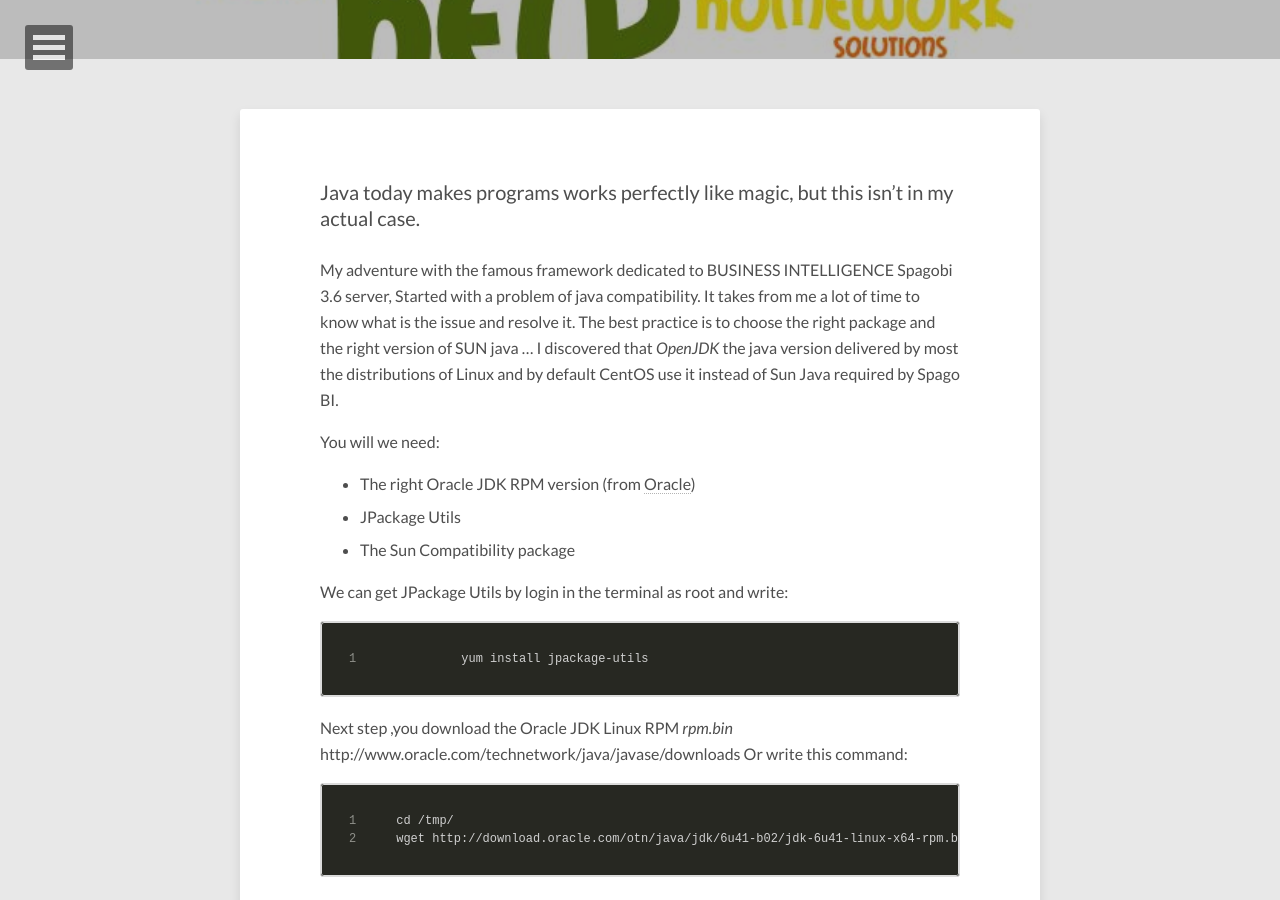
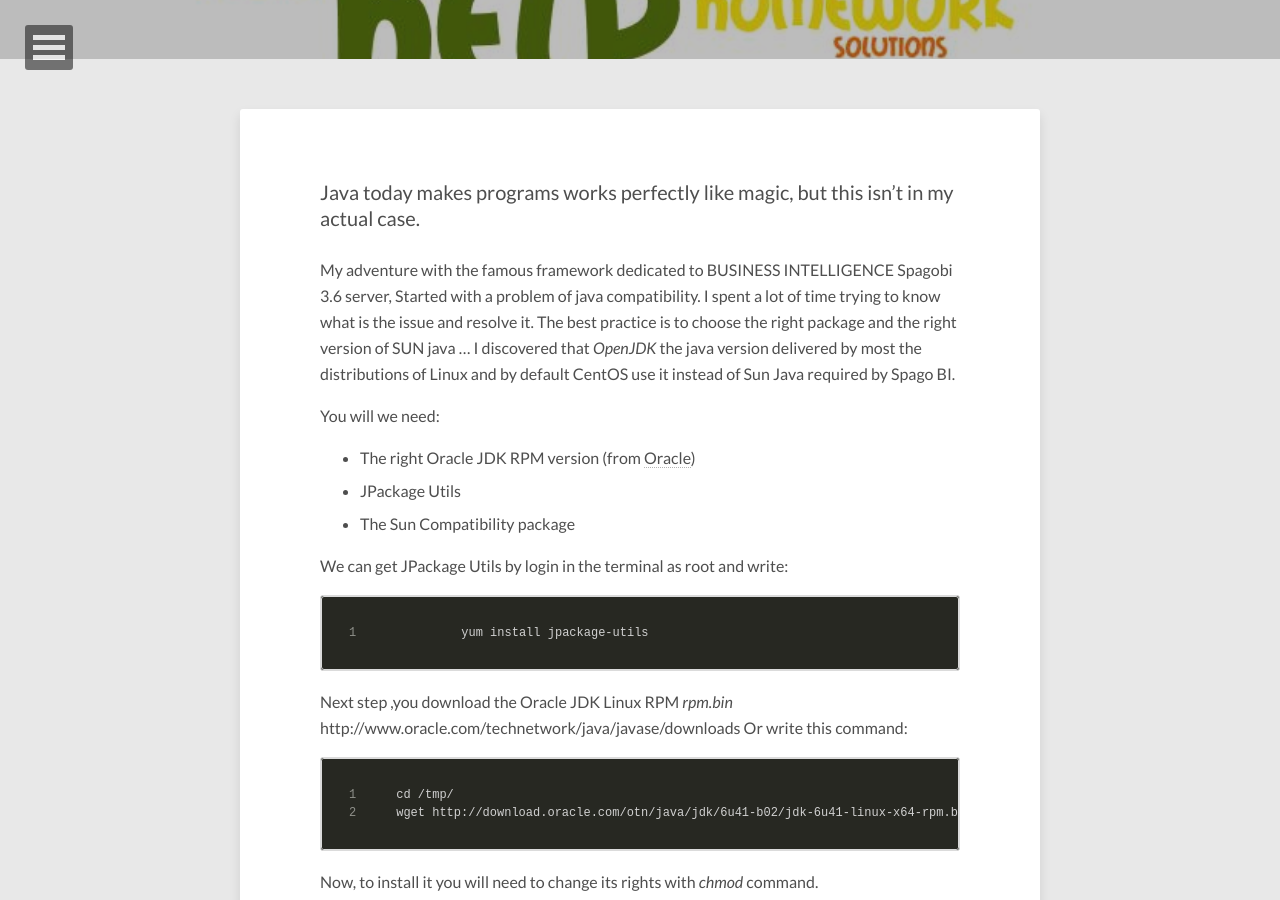
Before and after one commit to saberbouabid/WEBS, a Jekyll site: the page built from _posts/2013-03-16-Java installation on CentOS 6.md, in a window 1280 px wide and 900 px high, scrolled down 341 px. Built offline with Jekyll 4.4.1, drawn with Linux system fonts in a browser that asks for light colours; nearby versions of some CDN libraries; comment, search, counter and statistics services are not loaded.

Commit message:
Update 2013-03-16-Java installation on CentOS 6.md

```diff
--- a/_posts/2013-03-16-Java installation on CentOS 6.md
+++ b/_posts/2013-03-16-Java installation on CentOS 6.md
@@ -14,7 +14,7 @@
 
 Java today makes programs works perfectly like magic, but this isn’t in my actual case.
 
-My adventure with the famous framework dedicated to BUSINESS INTELLIGENCE Spagobi 3.6 server, Started with a problem of java compatibility. It takes from me a lot of time to know what is the issue and resolve it.
+My adventure with the famous framework dedicated to BUSINESS INTELLIGENCE Spagobi 3.6 server, Started with a problem of java compatibility. I spent a lot of time trying to know what is the issue and resolve it.
 The best practice is to choose the right package and the right version of SUN java ... I discovered that _OpenJDK_ the java version delivered by most the distributions of Linux and by default CentOS use it instead of Sun Java required by Spago BI.
 
 
```
